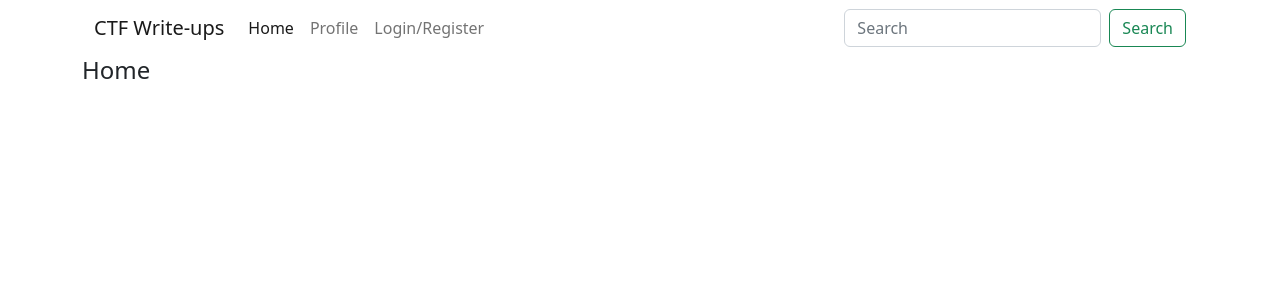
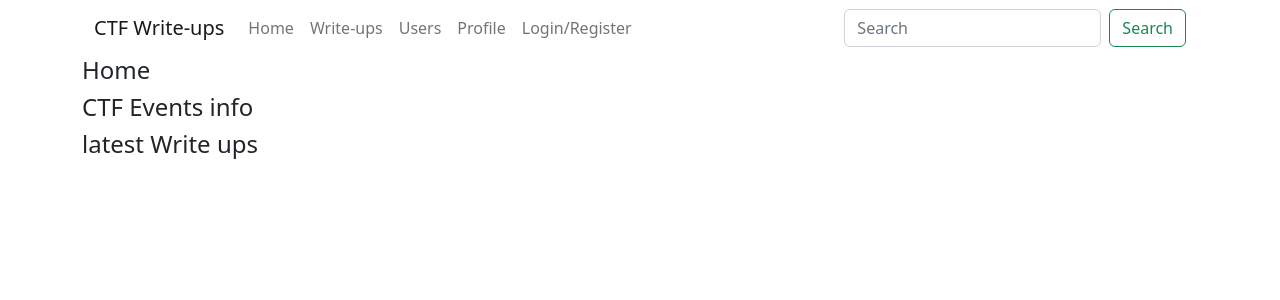
Before and after one commit to ych3r/CTF-Writeups-Web, a React (Create React App) app: page / in a window 1280 px wide. Shown: the top 300 px of the page. Built offline with nearby package versions, Linux system fonts and the light colour scheme.

Commit message:
add users component

```diff
--- a/src/App.js
+++ b/src/App.js
@@ -1,14 +1,14 @@
 import './App.css';
 import { BrowserRouter } from "react-router-dom";
 import { Routes, Route } from "react-router";
-import WriteUps from './writeups';
+import CtfWriteUps from './ctf-writeups';
 
 function App() {
   return (
     <BrowserRouter>
       <div className="container">
         <Routes>
-          <Route path="/*" element={<WriteUps />} />
+          <Route path="/*" element={<CtfWriteUps />} />
         </Routes>
       </div>
     </BrowserRouter>
--- a/src/writeups/home/index.js
+++ b/src/ctf-writeups/home/index.js
@@ -4,6 +4,8 @@ const HomeComponent = () => {
   return (
     <>
       <h4>Home</h4>
+      <h4>CTF Events info</h4>
+      <h4>latest Write ups</h4>
     </>
   );
 };
--- a/src/writeups/index.js
+++ b/src/ctf-writeups/index.js
@@ -2,10 +2,12 @@ import React from "react";
 import {Routes, Route} from "react-router";
 import NavigationBar from "./navbar";
 import HomeComponent from "./home";
+import WriteupsComponent from "./writeups";
+import UsersComponent from "./users";
 import ProfileComponent from "./profile";
 import LoginComponent from "./login";
 
-const WriteUps = () => {
+const CtfWriteUps = () => {
   return (
     <>
       <NavigationBar />
@@ -13,6 +15,8 @@ const WriteUps = () => {
         <Routes>
           <Route path="/" element={<HomeComponent />} />
           <Route path="home" element={<HomeComponent />} />
+          <Route path="writeups" element={<WriteupsComponent />} />
+          <Route path="users" element={<UsersComponent />} />
           <Route path="profile" element={<ProfileComponent />} />
           <Route path="login" element={<LoginComponent />} />
         </Routes>
@@ -21,4 +25,4 @@ const WriteUps = () => {
   );
 };
 
-export default WriteUps;
+export default CtfWriteUps;
--- a/src/writeups/navbar/index.js
+++ b/src/ctf-writeups/navbar/index.js
@@ -1,11 +1,11 @@
 import React from "react";
 import { Link } from "react-router-dom";
-import { useLocation } from "react-router-dom";
+// import { useLocation } from "react-router-dom";
 
 const NavigationBar = () => {
-  const { pathname } = useLocation();
-  const paths = pathname.split("/");
-  const active = paths[1]; // "/home"
+  // const { pathname } = useLocation();
+  // const paths = pathname.split("/");
+  // const active = paths[1]; // "/home"
   //   console.log(paths, active);
   return (
     <>
@@ -29,29 +29,27 @@ const NavigationBar = () => {
           <div className="collapse navbar-collapse" id="navbarSupportedContent">
             <ul className="navbar-nav me-auto mb-2 mb-lg-0">
               <li className="nav-item">
-                <Link
-                  className={`nav-link ${active === "home" ? "active" : ""} ${
-                    active === "" ? "active" : ""
-                  }`}
-                  aria-current="page"
-                  to="/home"
-                >
+                <Link className="nav-link" aria-current="page" to="/home">
                   Home
                 </Link>
               </li>
               <li className="nav-item">
-                <Link
-                  className={`nav-link ${active === "profile" ? "active" : ""}`}
-                  to="/profile"
-                >
+                <Link className="nav-link" to="/writeups">
+                  Write-ups
+                </Link>
+              </li>
+              <li className="nav-item">
+                <Link className="nav-link" to="/users">
+                  Users
+                </Link>
+              </li>
+              <li className="nav-item">
+                <Link className="nav-link" to="/profile">
                   Profile
                 </Link>
               </li>
               <li className="nav-item">
-                <Link
-                  className={`nav-link ${active === "login" ? "active" : ""}`}
-                  to="/login"
-                >
+                <Link className="nav-link" to="/login">
                   Login/Register
                 </Link>
               </li>
--- /dev/null
+++ b/src/ctf-writeups/users/index.js
@@ -0,0 +1,11 @@
+import React from "react";
+
+const UsersComponent = () => {
+  return (
+    <>
+      <h4>Users</h4>
+    </>
+  );
+};
+
+export default UsersComponent;
--- /dev/null
+++ b/src/ctf-writeups/writeups/index.js
@@ -0,0 +1,11 @@
+import React from "react";
+
+const WriteupsComponent = () => {
+    return (
+      <>
+        <h4>Write ups</h4>
+      </>
+    );
+  };
+
+  export default WriteupsComponent;
```
Also changed, not shown: src/ctf-writeups/login/index.js (renamed from src/writeups/login/index.js), src/ctf-writeups/profile/index.js (renamed from src/writeups/profile/index.js), 1 other file (tests, documents, lock files or other folders).
